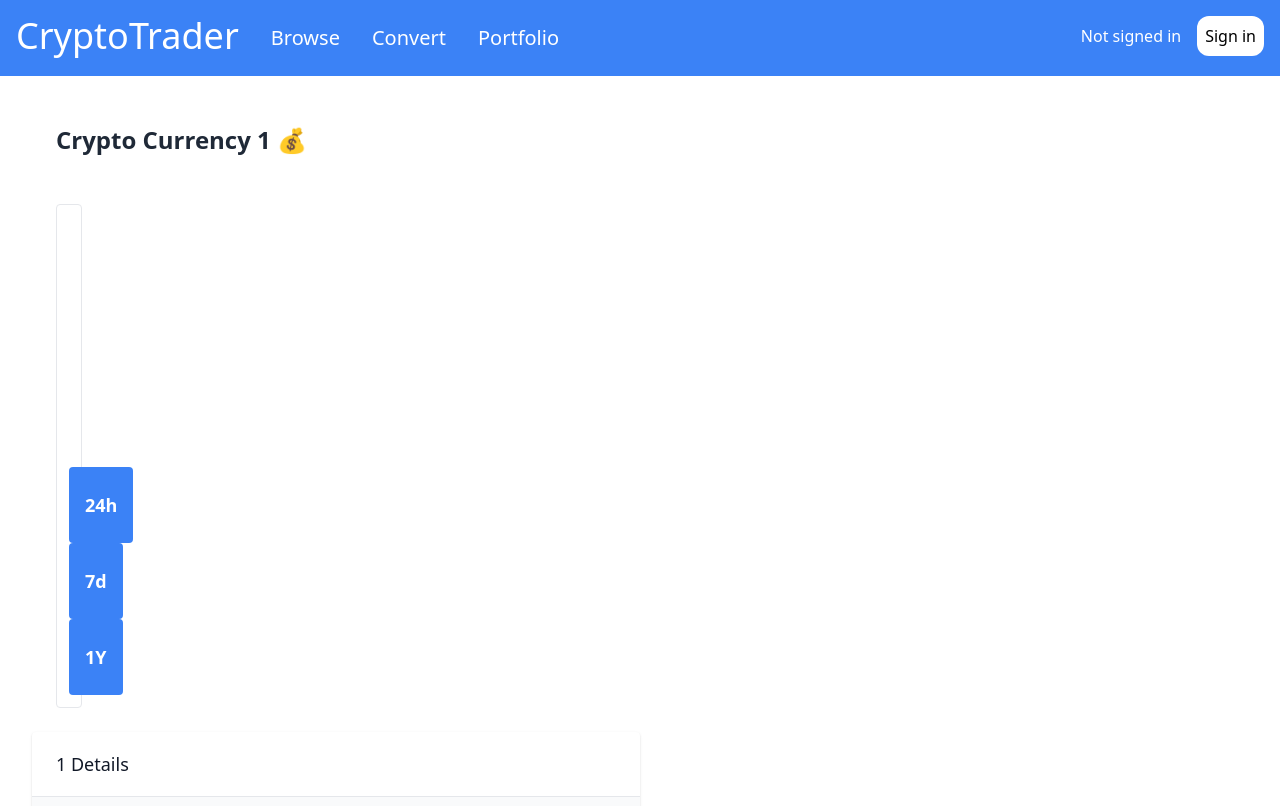
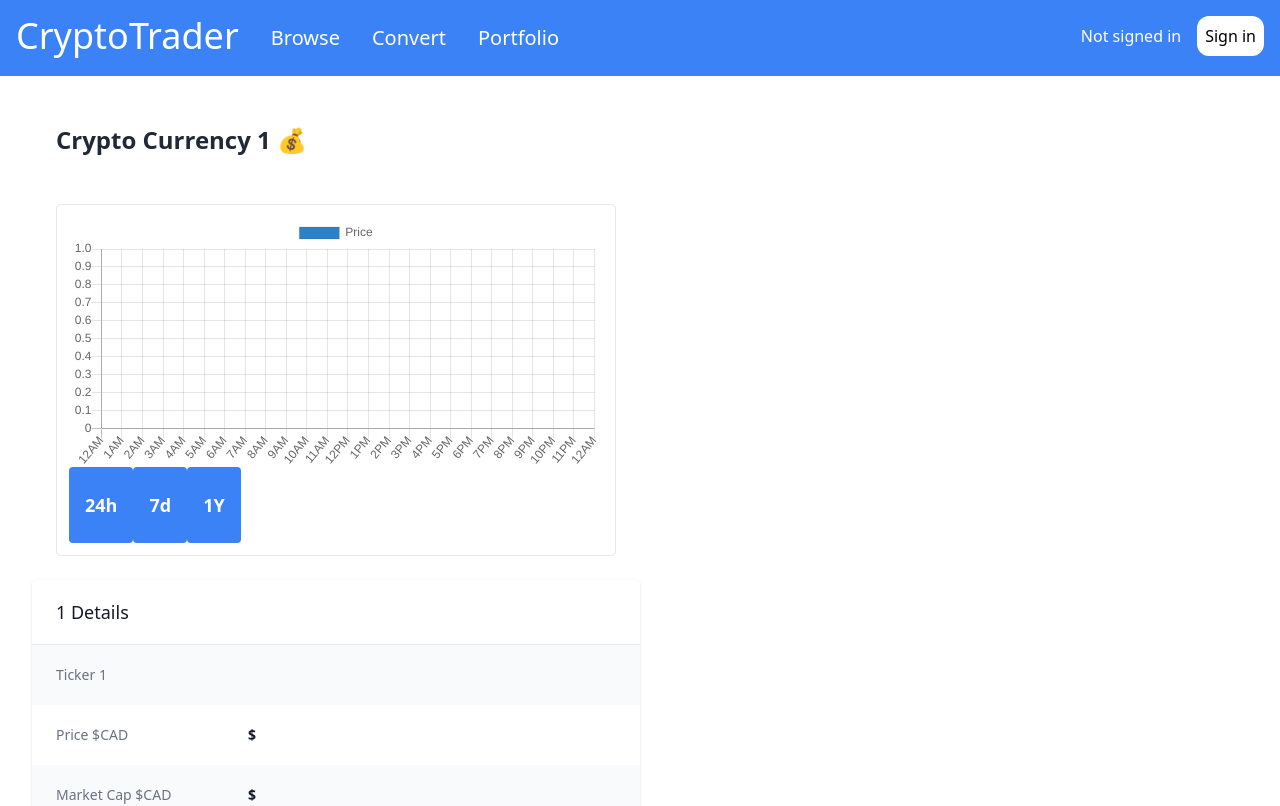
Before and after one commit to CSCIX691DAL/crypto-trader, a Next.js app: page /coins/1 in a window 1280 px wide. Shown: the top 806 px of the page. Built offline with nearby package versions, Linux system fonts and the light colour scheme; no server answers.

Commit message:
US-2: fix rendering issue

```diff
--- a/components/PriceChart.js
+++ b/components/PriceChart.js
@@ -55,11 +55,11 @@ const PriceChart = ({data}) => {
     })
     return (
 
-        <div className= "bg-white border mt-2 rounded p-3 w-3">
+        <div className= "bg-white border mt-2 rounded p-3">
 
         <div></div>
         <div>
-            <canvas ref={chartRef} id= "myChart" width ="250" height = "250"></canvas>
+            <canvas ref={chartRef} id= "myChart" width = {250} height = {250}></canvas>
         </div>
 
 
```
